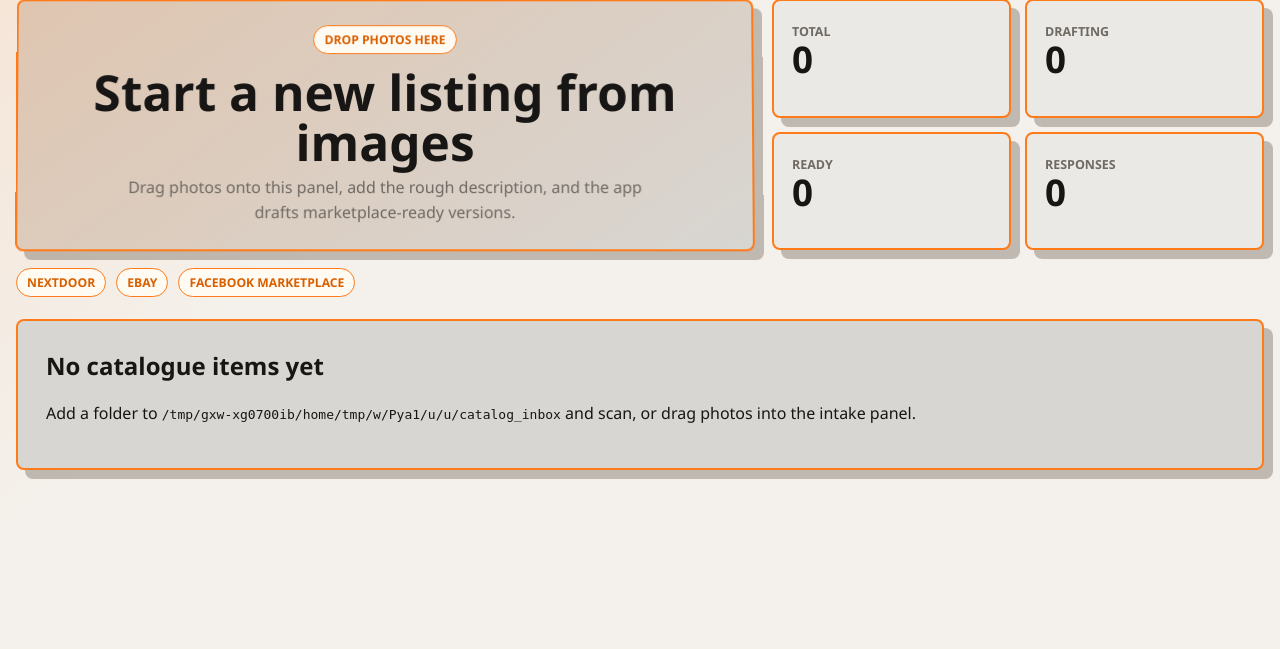
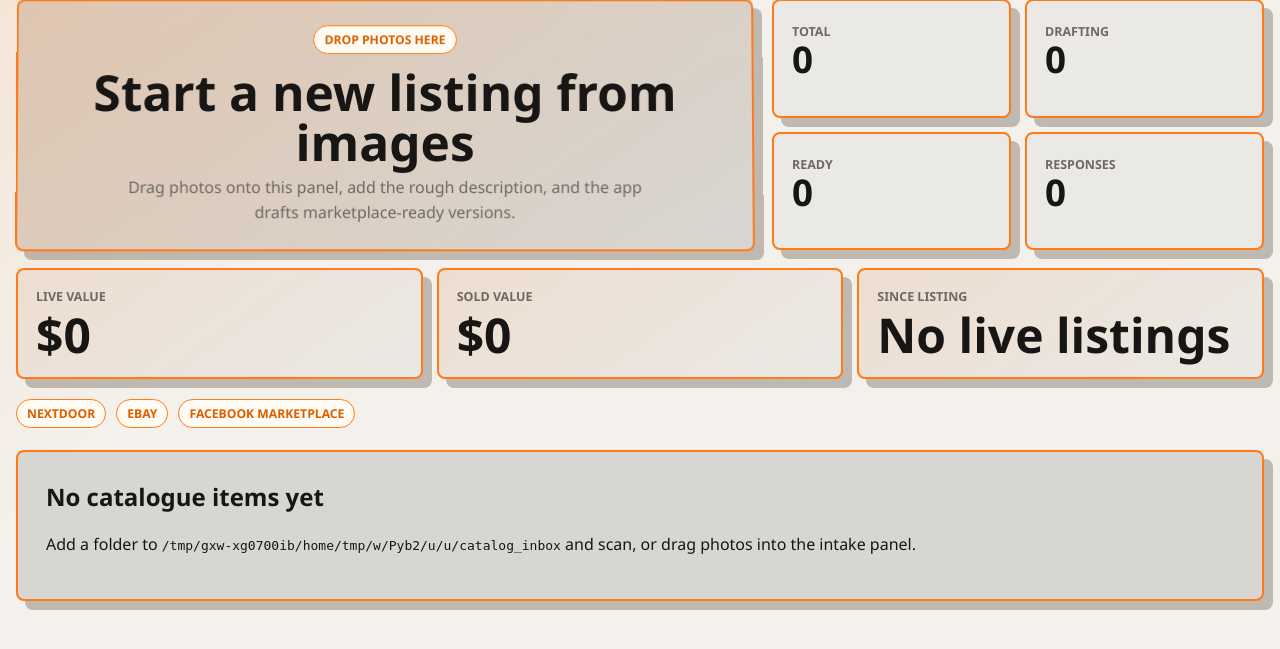
Before and after one commit to DrewBeFree/selling-shit, a Flask app: page / in a window 1280 px wide. Shown: the part 155-804 px from the top of the page. Before the commit the page ends 634 px from the top, so only its background shows below. Run offline with Flask 3, Linux system fonts and the light colour scheme.

Commit message:
feat: add listing value summary and marketplace badges

```diff
--- a/static/style.css
+++ b/static/style.css
@@ -73,6 +73,7 @@ h1 {
 .drop-zone,
 .item-card,
 .stats-grid article,
+.money-summary article,
 .draft-panel,
 .empty-state,
 dialog {
@@ -184,6 +185,35 @@ dt {
   display: block;
   font-size: 2.3rem;
   line-height: 1;
+}
+
+.money-summary {
+  display: grid;
+  grid-template-columns: repeat(3, minmax(0, 1fr));
+  gap: 14px;
+  margin: 0 0 20px;
+}
+
+.money-summary article {
+  background:
+    linear-gradient(145deg, rgba(255, 122, 24, 0.1), transparent),
+    var(--card-soft);
+  padding: 18px;
+}
+
+.money-summary span {
+  color: var(--muted);
+  display: block;
+  font-size: 0.78rem;
+  font-weight: 900;
+  text-transform: uppercase;
+}
+
+.money-summary strong {
+  display: block;
+  font-size: clamp(1.8rem, 4vw, 3rem);
+  line-height: 1;
+  margin-top: 6px;
 }
 
 .platform-strip {
--- a/storage.py
+++ b/storage.py
@@ -3,9 +3,10 @@ from __future__ import annotations
 import json
 import re
 from pathlib import Path
+from decimal import Decimal, InvalidOperation
 from uuid import uuid4
 
-from models import ListingItem
+from models import ListingItem, utc_now
 
 
 class CatalogStore:
@@ -49,11 +50,26 @@ class CatalogStore:
 
     def summary(self) -> dict[str, int]:
         items = self.list_items()
+        live_items = [item for item in items if item.status != "sold"]
+        sold_items = [item for item in items if item.status == "sold"]
+        oldest_live = min((item.created_at for item in live_items), default=None)
         return {
             "total": len(items),
             "drafting": sum(1 for item in items if item.status == "drafting"),
             "ready": sum(1 for item in items if item.status == "ready"),
+            "sold": len(sold_items),
             "responses": sum(item.response_count for item in items),
+            "live_value": _money(sum((_money_value(item.price) for item in live_items), Decimal("0"))),
+            "sold_value": _money(
+                sum(
+                    (
+                        _money_value(item.sold_price or item.price)
+                        for item in sold_items
+                    ),
+                    Decimal("0"),
+                )
+            ),
+            "listing_age": _age_label(oldest_live),
         }
 
     def _read(self) -> dict[str, list[dict]]:
@@ -68,3 +84,34 @@ class CatalogStore:
     def _new_item_id(self, title: str) -> str:
         slug = re.sub(r"[^a-z0-9]+", "-", title.lower()).strip("-") or "item"
         return f"{slug}-{uuid4().hex[:8]}"
+
+
+def _money_value(value: str) -> Decimal:
+    cleaned = re.sub(r"[^0-9.]", "", value or "")
+    if not cleaned:
+        return Decimal("0")
+    try:
+        return Decimal(cleaned)
+    except InvalidOperation:
+        return Decimal("0")
+
+
+def _money(value: Decimal) -> str:
+    if value == value.to_integral():
+        return f"${value.quantize(Decimal('1'))}"
+    return f"${value.quantize(Decimal('0.01'))}"
+
+
+def _age_label(started_at) -> str:
+    if started_at is None:
+        return "No live listings"
+
+    delta = utc_now() - started_at
+    if delta.total_seconds() <= 0:
+        return "Just listed"
+
+    days = delta.days
+    hours = delta.seconds // 3600
+    if days:
+        return f"{days}d {hours}h"
+    return f"{hours}h"
--- a/templates/home.html
+++ b/templates/home.html
@@ -49,6 +49,21 @@
           <strong>{{ summary.responses }}</strong>
         </article>
       </div>
+    </section>
+
+    <section class="money-summary" aria-label="listing value summary">
+      <article>
+        <span>Live value</span>
+        <strong>{{ summary.live_value }}</strong>
+      </article>
+      <article>
+        <span>Sold value</span>
+        <strong>{{ summary.sold_value }}</strong>
+      </article>
+      <article>
+        <span>Since listing</span>
+        <strong>{{ summary.listing_age }}</strong>
+      </article>
     </section>
 
     <section class="platform-strip" aria-label="draft platforms">
@@ -131,9 +146,15 @@
                 {% for draft in platform_drafts[item.id] %}
                   <section class="draft-panel">
                     <div class="draft-heading">
-                      <h3>{{ draft.platform }}</h3>
+                      <h3>
+                        <span class="market-icon {{ draft.icon_class }}" aria-hidden="true">{{ draft.icon_label }}</span>
+                        {{ draft.platform }}
+                      </h3>
                       <span>{{ draft.fields.price }}</span>
                     </div>
+                    {% if draft.platform == "eBay" and draft.fields.get("auction ends") %}
+                      <p class="auction-time"><strong>Auction ends:</strong> {{ draft.fields.get("auction ends") }}</p>
+                    {% endif %}
                     <h4>{{ draft.title }}</h4>
                     <p>{{ draft.body }}</p>
                     <ul>
```
Also changed, not shown: other parts of static/style.css (+41 -0 lines), drafts.py (+7 -0 lines), models.py (+33 -8 lines), tests/test_catalog_core.py (+1 -1 lines).
